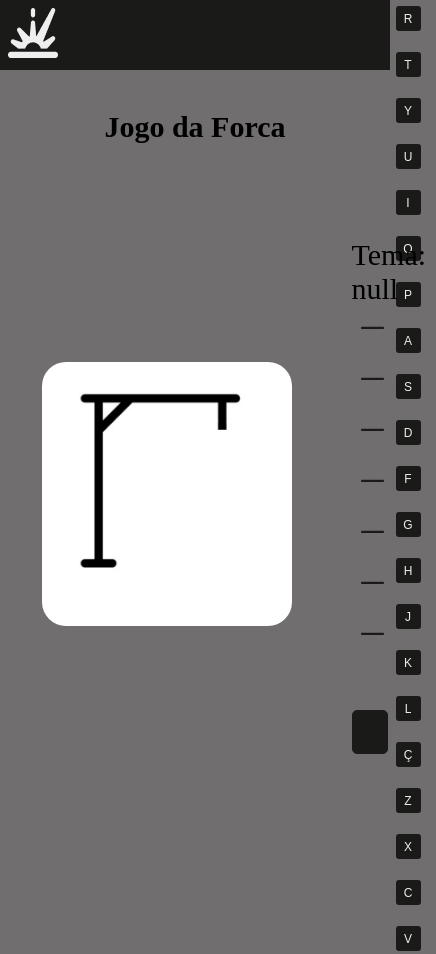
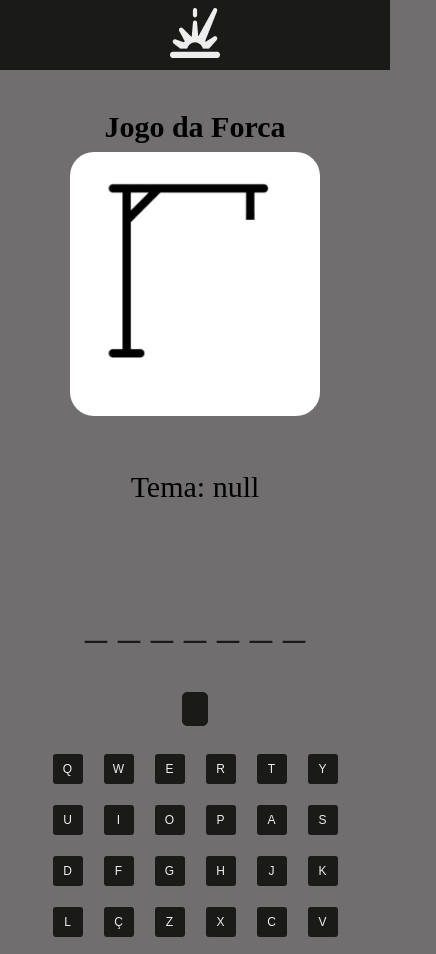
Before and after one commit to httpGaspar/Jogo-da-Forca, a plain HTML site: page components/Jogo.html in a window 390 px wide. Shown: the top 954 px of the page, 436 px wide, since content can reach past the window. Drawn offline with Linux system fonts and the light colour scheme.

Commit message:
responsividade adicionada

```diff
--- a/components/index.css
+++ b/components/index.css
@@ -1,10 +1,13 @@
 header {
     background-color: var(--cor-principal);
     padding: 3px;
+    text-align: center; /* Centraliza a imagem no header */
 }
 
 .imgLogo {
     margin: 5px;
+    max-width: 100%; /* Garante que a imagem não exceda a largura da tela */
+    height: auto; /* Mantém a proporção da imagem */
 }
 
 :root {
@@ -21,6 +24,7 @@ body {
     display: flex;
     justify-content: center;
     align-items: center;
+    flex-direction: column; /* Para melhor empilhamento em telas menores */
     height: 90vh;
 }
 
@@ -72,41 +76,34 @@ button:active {
     display: flex;
     align-items: center;
     gap: 20px;
-    margin-left: 150px;
-    margin-top: -100px;
-    position: relative;
-    flex-direction: row;
+    flex-direction: column; /* Muda para coluna em telas menores */
+    margin-top: 20px; /* Ajusta a margem */
 }
 
 .imagemForca {
-    width: 250px;
+    width: 100%; /* Ajusta a imagem para ocupar toda a largura disponível */
+    max-width: 250px; /* Limita a largura máxima */
     border-radius: 24px;
 }
 
 .tema {
-    position: absolute;
-    top: 0;
-    left: 300px;
     color: #EEEEEE;
     font-size: 20px;
     padding: 10px;
     text-align: left;
-    margin-top: -30px;
 }
 
 #letras {
     font-size: 44px;
     color: var(--cor-principal);
     align-items: center;
-    margin-left: 50px;
-    margin-top: 50px;
+    margin-top: 20px; /* Ajusta a margem */
 }
 
 .input {
     display: flex;
     justify-content: center;
-    margin-top: 70px;
-    margin-left: 40px;
+    margin-top: 20px;
 }
 
 .input input {
@@ -128,9 +125,8 @@ button:active {
     flex-wrap: wrap;
     justify-content: center;
     gap: 5px;
-    margin-top: -130px;
-    width: 500px;
-    margin-right: 70px;
+    margin-top: 20px; /* Ajusta a margem */
+    width: 100%; /* Ajusta a largura */
 }
 
 .teclado button {
@@ -209,3 +205,43 @@ button:active {
     color: #EEEEEE;
     cursor: pointer;
 }
+
+/* Media Queries */
+
+/* Telas menores que 768px */
+@media (max-width: 768px) {
+    .container {
+        flex-direction: column; /* Muda para coluna em telas menores */
+    }
+    .imagem {
+        flex-direction: column; /* Muda para coluna em telas menores */
+    }
+    .teclado {
+        flex-wrap: wrap; /* Quebra a linha em telas menores */
+    }
+    .teclado button {
+        width: 50px; /* Ajusta a largura dos botões em telas menores */
+        height: 50px; /* Ajusta a altura dos botões em telas menores */
+    }
+}
+
+/* Telas menores que 480px */
+@media (max-width: 480px) {
+    .container {
+        padding: 20px; /* Ajusta a margem em telas menores */
+    }
+    .imagemForca {
+        width: 100%; /* Ajusta a imagem para ocupar toda a largura disponível */
+    }
+    .tema {
+        font-size: 16px; /* Ajusta a fonte em telas menores */
+    }
+    .input input {
+        width: 20px; /* Ajusta a largura do input em telas menores */
+        height: 30px; /* Ajusta a altura do input em telas menores */
+    }
+    .teclado button {
+        width: 30px; /* Ajusta a largura dos botões em telas menores */
+        height: 30px; /* Ajusta a altura dos botões em telas menores */
+    }
+}
```
Lines whose indentation alone changed are shown as unchanged.
